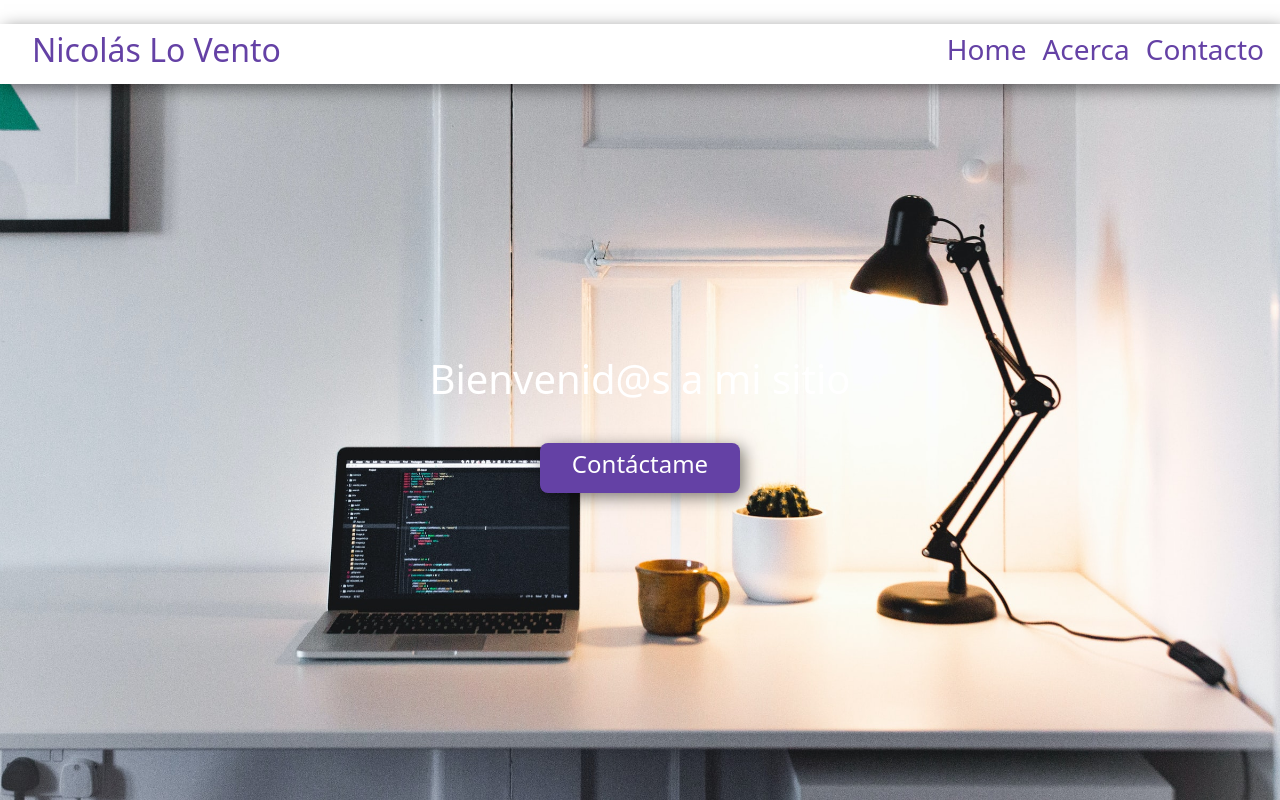
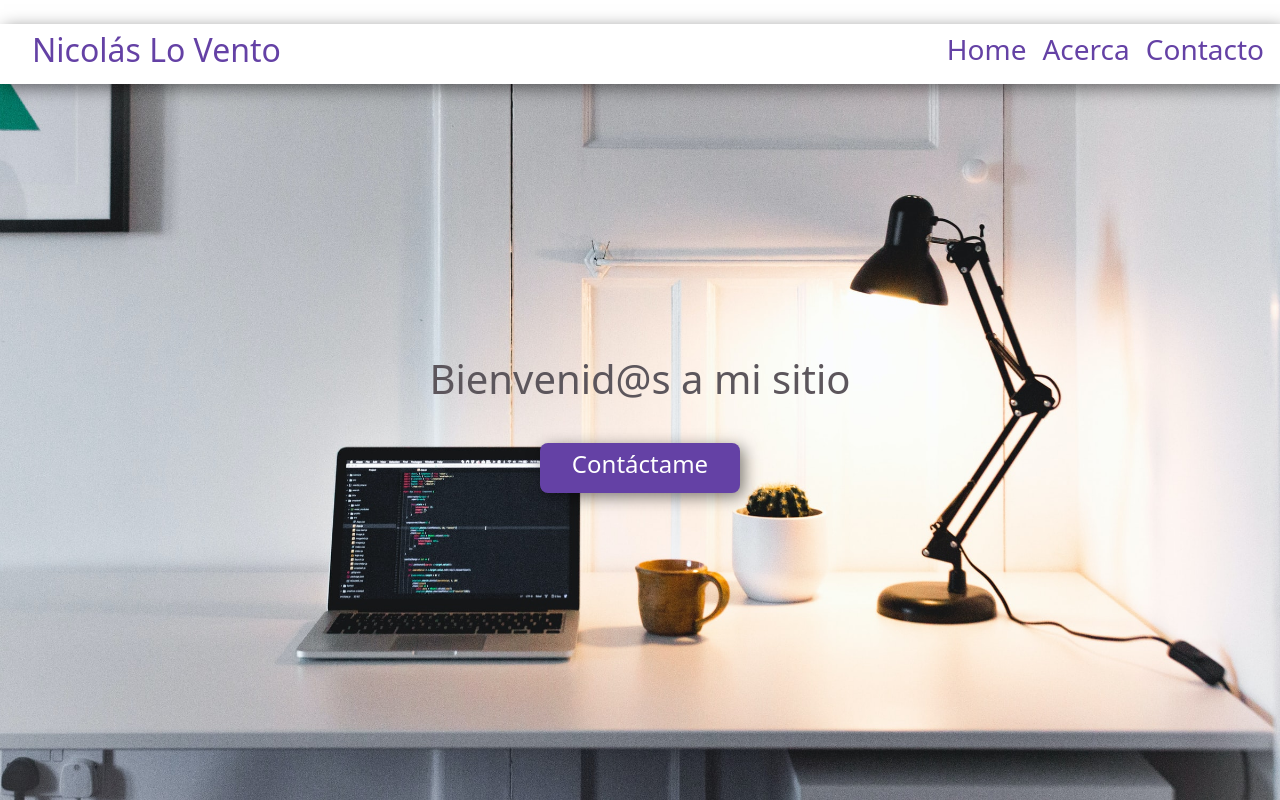
Before and after one commit to nicolasloventordp/portafolio-cv, a React (Create React App) app: page / in a window 1280 px wide. Built offline with nearby package versions, Linux system fonts and the light colour scheme; some icons are missing.

Commit message:
home: cambio color titulo

```diff
--- a/src/views/Home/style.css
+++ b/src/views/Home/style.css
@@ -10,7 +10,7 @@
     gap: 2rem;
 }
 .home-title{
-    color: var(--white-color);
+    color: #5c565c;
 }
 .home-link:hover {
     opacity: 100%;
```
